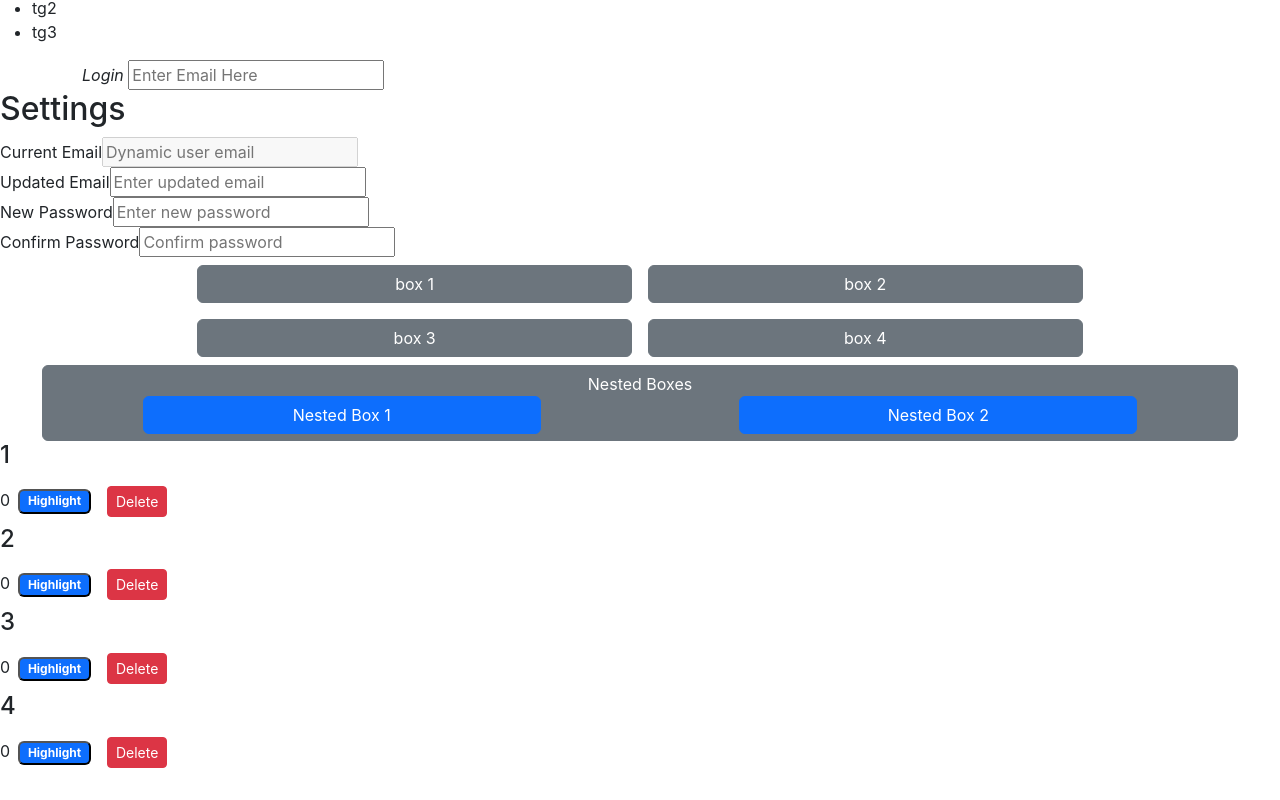
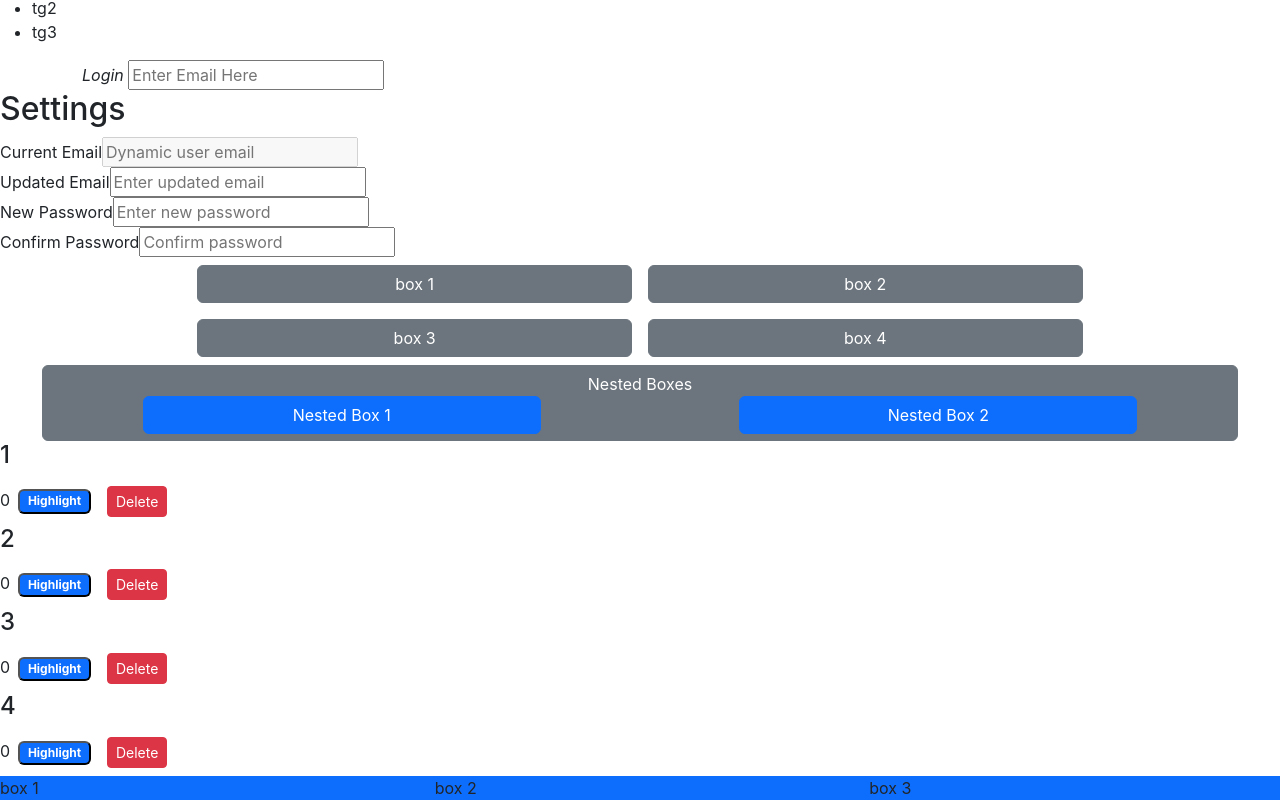
Before and after one commit to DanielOmarZavala/react-exercises, a React (Create React App) app in the folder first-app/: page / in a window 1280 px wide. Shown: the part 276-1076 px from the top of the page. Before the commit the page ends 1052 px from the top, so only its background shows below. Built offline with nearby package versions, Linux system fonts and the light colour scheme.

Commit message:
React practice, added nav foundation to components

```diff
--- /dev/null
+++ b/first-app/src/components/nav.jsx
@@ -0,0 +1,29 @@
+import React, {Component} from "react";
+
+export default class Nav extends Component {
+
+    state = {
+        name: 'test'
+    }
+
+    render() {
+
+        return (
+            <React.Fragment>
+                <div className={this.getGrid()}>
+                    <div className={this.getBadgeClasses()}>box 1</div>
+                    <div className={this.getBadgeClasses()}>box 2</div>
+                    <div className={this.getBadgeClasses()}>box 3</div>
+                </div>
+            </React.Fragment>
+        );
+    }
+
+    getBadgeClasses() {
+        return "bg bg-primary col-4";
+    }
+
+    getGrid() {
+        return "row justify-content-around align-items-center";
+    }
+}
--- a/first-app/src/index.js
+++ b/first-app/src/index.js
@@ -6,6 +6,7 @@ import reportWebVitals from './reportWebVitals';
 import Counter from './components/counter';
 import Test from "./components/test";
 import Buttons from "./components/buttons";
+import Nav from "./components/nav";
 
 const root = ReactDOM.createRoot(document.getElementById('root'));
 root.render(
@@ -20,6 +21,9 @@ root.render(
         {
             <Buttons/>
         }
+        {
+            <Nav/>
+        }
     </React.StrictMode>
 );
 
```
Also changed, not shown: first-app/src/components/button.jsx (+7 -3 lines).
